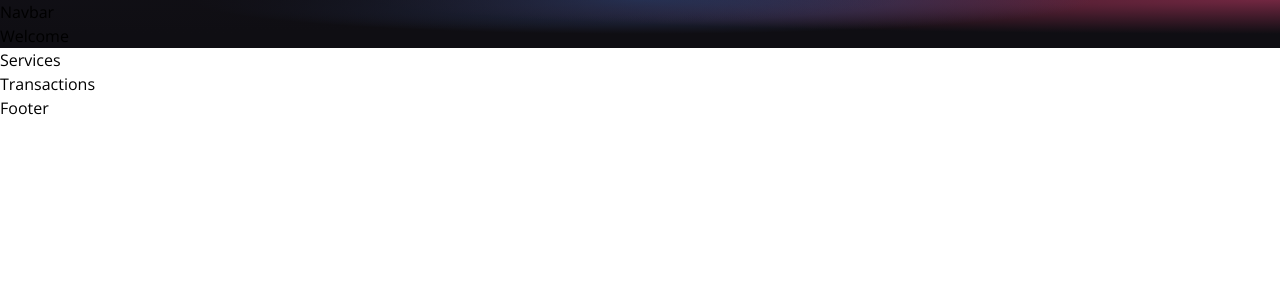
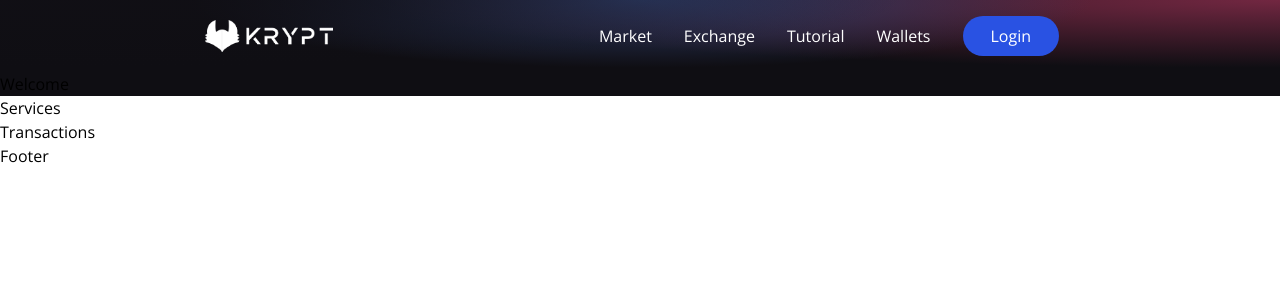
Before and after one commit to YasirBajwa/web3-project, a React (Vite) app in the folder client/: page / in a window 1280 px wide. Shown: the top 300 px of the page. Built offline with nearby package versions, Linux system fonts and the light colour scheme.

Commit message:
navbar update

```diff
--- a/client/index.html
+++ b/client/index.html
@@ -4,7 +4,7 @@
     <meta charset="UTF-8" />
     <link rel="icon" type="image/svg+xml" href="/src/favicon.svg" />
     <meta name="viewport" content="width=device-width, initial-scale=1.0" />
-    <title>Vite App</title>
+    <title>Web 3</title>
   </head>
   <body>
     <div id="root"></div>
--- a/client/package.json
+++ b/client/package.json
@@ -8,8 +8,10 @@
     "preview": "vite preview"
   },
   "dependencies": {
+    "ethers": "^5.6.9",
     "react": "^18.0.0",
-    "react-dom": "^18.0.0"
+    "react-dom": "^18.0.0",
+    "react-icons": "^4.4.0"
   },
   "devDependencies": {
     "@types/react": "^18.0.0",
--- a/client/src/components/Navbar.jsx
+++ b/client/src/components/Navbar.jsx
@@ -2,10 +2,32 @@ import React from 'react'
 import { HiMenuAlt4 } from "react-icons/hi";
 import { AiOutlineClose } from "react-icons/ai";
 
+import logo from '../images/logo.png'
+const NavBarItem = ({ title, classprops }) => (
+  <li className={`mx-4 cursor-pointer ${classprops}`}>{title}</li>
+);
+
 
 const Navbar = () => {
   return (
-    <div>Navbar</div>
+    <nav className='w-full flex md:justify-center justify-between items-center p-4'>
+       <div className='md:flex-[0.5] flex-initial justify-center items-center'>
+         <img src={logo} alt='logo' className='w-32 cursor-pointer'/>
+
+       </div>
+       <ul className='text-white md:flex hidden list-none flex-row justify-between items-center flex-initial'>
+        {
+          ['Market','Exchange','Tutorial','Wallets'].map((item,index) => (
+            <NavBarItem key={index} title={item}/>
+          ))
+        }
+        <li className='bg-[#2952e3] py-2 px-7 mx-4 cursor-pointer rounded-full hover:bg-[#2546bd]'>
+          Login
+        </li>
+
+
+       </ul>
+    </nav>
   )
 }
 
```
Also changed, not shown: 1 other file (tests, documents, lock files or other folders).
